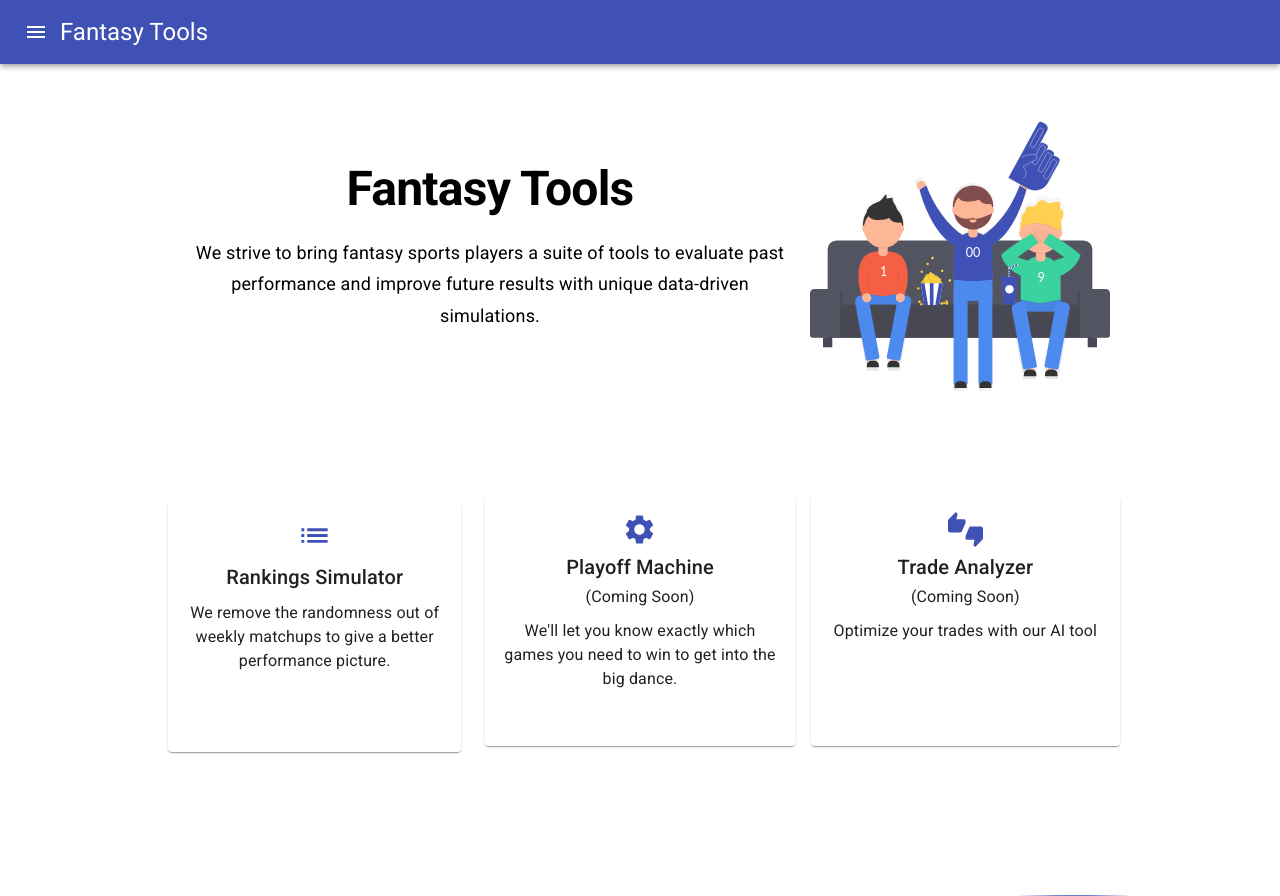
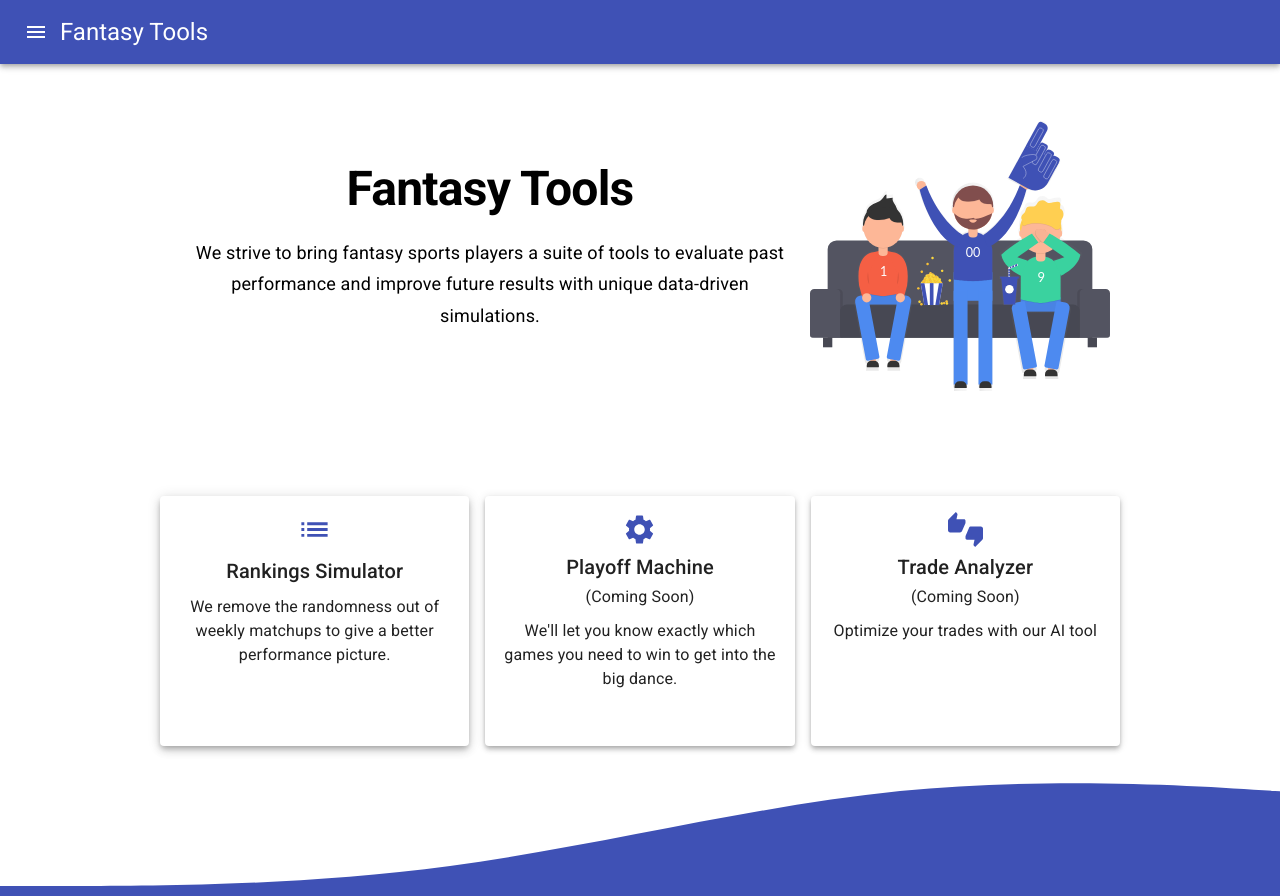
Before and after one commit to JakePartusch/fantasy-tools, a React (Create React App) app: page / in a window 1280 px wide. Shown: the top 896 px of the page. Built offline with nearby package versions, Linux system fonts and the light colour scheme; what @3846masa/axios-cookiejar-support would draw is missing.

Commit message:
fix: adjusting homepage styling (#104)

```diff
--- a/src/common/Footer.js
+++ b/src/common/Footer.js
@@ -5,7 +5,7 @@ import { Typography } from '@material-ui/core';
 
 const Footer = () => {
   return (
-    <footer css={{ backgroundImage: `url(${WaveImg})`, backgroundSize: 'cover' }}>
+    <footer css={{ backgroundImage: `url(${WaveImg})`, backgroundSize: 'cover', marginTop: '-100px' }}>
       <div css={{ minHeight: 300, display: 'flex', justifyContent: 'flex-end', alignItems: 'flex-end' }}>
         <Typography css={{ margin: '0.5rem', color: '#fff' }}>© Jake Partusch. All rights reserved.</Typography>
       </div>
--- a/src/pages/home/Home.js
+++ b/src/pages/home/Home.js
@@ -40,8 +40,8 @@ const Home = () => {
       <section css={{ maxWidth: 960, margin: '3rem auto 0 auto' }}>
         <Grid container spacing={2}>
           <Grid item md={4} xs={12}>
-            <Button css={{ textTransform: 'none' }} onClick={() => history.push('/rankings')}>
-              <Card css={{ minHeight: 250 }}>
+            <Button css={{ textTransform: 'none', padding: 0 }} onClick={() => history.push('/rankings')}>
+              <Card css={{ minHeight: 250 }} elevation={5}>
                 <CardContent>
                   <ListIcon color="primary" fontSize="large" />
                   <Typography css={{ marginBottom: '0.5rem' }} variant="h6" component="h2">
@@ -55,7 +55,7 @@ const Home = () => {
             </Button>
           </Grid>
           <Grid item md={4} xs={12}>
-            <Card css={{ minHeight: 250 }}>
+            <Card css={{ minHeight: 250 }} elevation={4}>
               <CardContent>
                 <GearIcon color="primary" fontSize="large" />
                 <Typography variant="h6" component="h2">
@@ -71,7 +71,7 @@ const Home = () => {
             </Card>
           </Grid>
           <Grid item md={4} xs={12}>
-            <Card css={{ minHeight: 250 }}>
+            <Card css={{ minHeight: 250 }} elevation={4}>
               <CardContent>
                 <ThumbsUpDownIcon color="primary" fontSize="large" />
                 <Typography variant="h6" component="h2">
```
